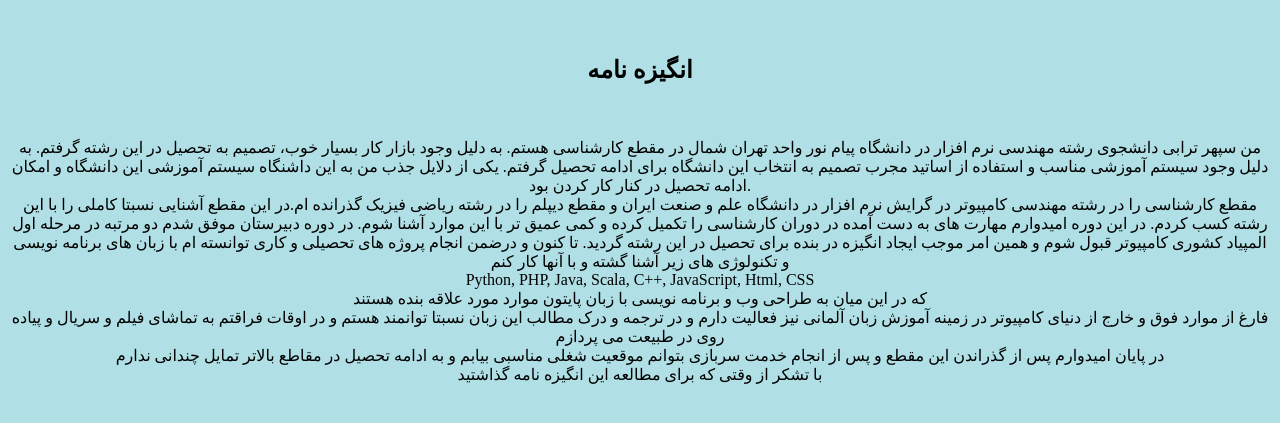
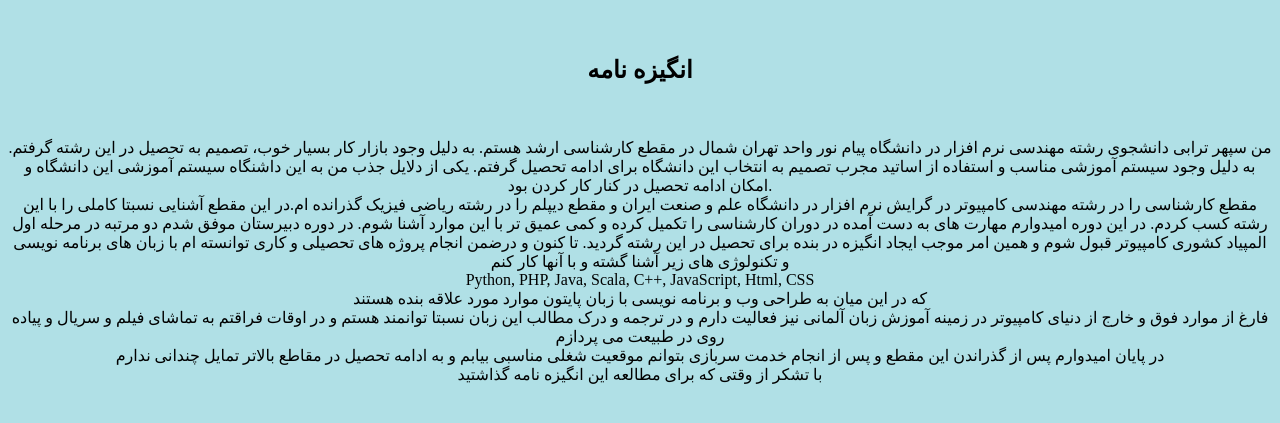
Before and after one commit to SepehrTorabi/SepehrTorabi.github.io, a plain HTML site: page SOP/index.html in a window 1280 px wide. Shown: the part 49-472 px from the top of the page. Drawn offline with Linux system fonts and the light colour scheme.

Commit message:
Update index.html

```diff
--- a/SOP/index.html
+++ b/SOP/index.html
@@ -16,7 +16,7 @@ background-color: powderblue;}
 <h2> انگیزه نامه</h2>
 <br>
 <p>
-من سپهر ترابی دانشجوی رشته مهندسی نرم افزار در دانشگاه پیام نور واحد تهران شمال در مقطع کارشناسی هستم. به دلیل وجود بازار کار بسیار خوب، تصمیم به تحصیل در این رشته گرفتم.  به دلیل وجود سیستم آموزشی مناسب و استفاده از اساتید مجرب تصمیم به انتخاب این دانشگاه برای ادامه تحصیل گرفتم. یکی از دلایل جذب من به این داشنگاه سیستم آموزشی این دانشگاه و امکان ادامه تحصیل در کنار کار کردن بود.
+من سپهر ترابی دانشجوی رشته مهندسی نرم افزار در دانشگاه پیام نور واحد تهران شمال در مقطع کارشناسی ارشد هستم. به دلیل وجود بازار کار بسیار خوب، تصمیم به تحصیل در این رشته گرفتم.  به دلیل وجود سیستم آموزشی مناسب و استفاده از اساتید مجرب تصمیم به انتخاب این دانشگاه برای ادامه تحصیل گرفتم. یکی از دلایل جذب من به این داشنگاه سیستم آموزشی این دانشگاه و امکان ادامه تحصیل در کنار کار کردن بود.
 <br>
 مقطع کارشناسی را در رشته مهندسی کامپیوتر در گرایش نرم افزار در دانشگاه علم و صنعت ایران و مقطع دیپلم را در رشته ریاضی فیزیک گذرانده ام.در این مقطع آشنایی نسبتا کاملی را با این رشته کسب کردم. در این دوره امیدوارم مهارت های به دست آمده در دوران کارشناسی را تکمیل کرده و کمی عمیق تر با این موارد آشنا شوم. در دوره دبیرستان موفق شدم دو مرتبه در مرحله اول المپیاد کشوری کامپیوتر قبول شوم و همین امر موجب ایجاد انگیزه در بنده برای تحصیل در این رشته گردید.
 تا کنون و درضمن انجام پروژه های تحصیلی و کاری توانسته ام با زبان های برنامه نویسی و تکنولوژی های زیر آشنا گشته و با آنها کار کنم
```
